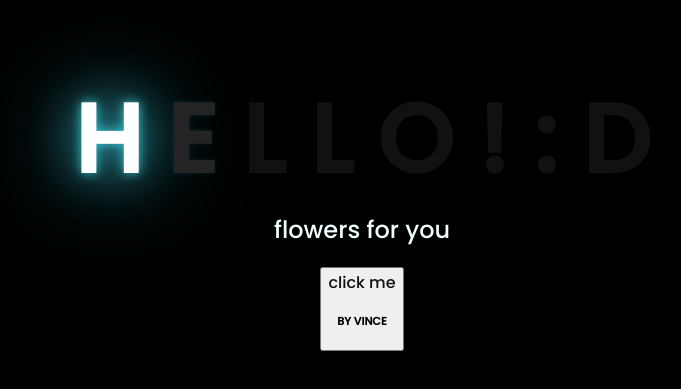
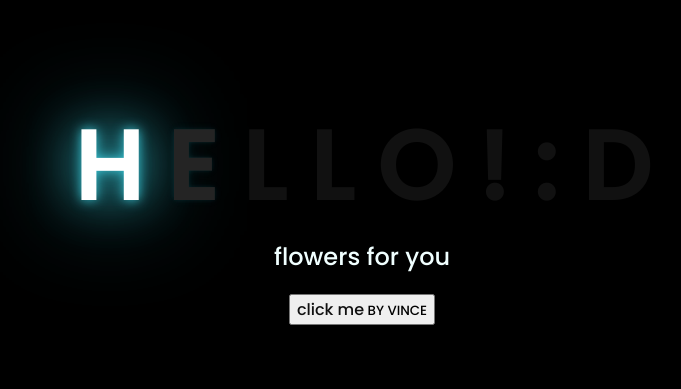
Before and after one commit to vince340/flower, a plain HTML site: page index.html in a window 1280 px wide. Shown: the part 199-588 px from the top of the page, without its empty margins (286-967 px from the left). Drawn offline with Linux system fonts and the light colour scheme.

Commit message:
Update index.html

```diff
--- a/index.html
+++ b/index.html
@@ -30,7 +30,7 @@
   <div class="button">
     <button>
       <a href="flower.html">click me</a>
-      <h5>BY VINCE</h5>
+      <span>BY VINCE</span>
     </button>
 
   </div>
```
